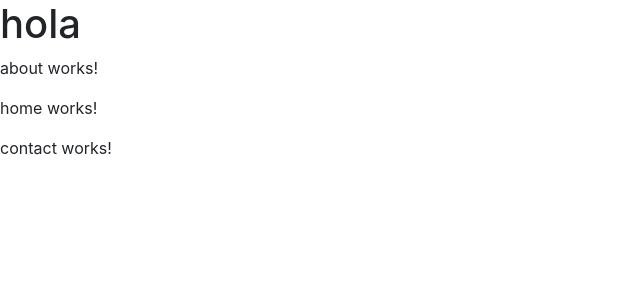
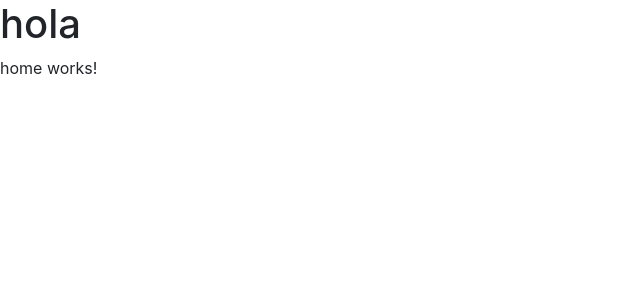
Before and after one commit to Javicorporation/AppAngular-1, an Angular app in the folder AppAngular1/: page /home in a window 1280 px wide. Shown: the top 300 px of the page, without its empty margins (0-640 px from the left). Built offline with nearby package versions, Linux system fonts and the light colour scheme.

Commit message:
unifica los componentes  pero los muestras en distintas direcciones

```diff
--- a/AppAngular1/src/app/app.component.html
+++ b/AppAngular1/src/app/app.component.html
@@ -1,4 +1,6 @@
 <h1>hola</h1>
-<app-about></app-about>
+<!--<app-about></app-about>
 <app-home></app-home>
-<app-contact></app-contact>
+<app-contact></app-contact>-->
+
+<router-outlet></router-outlet>
```
